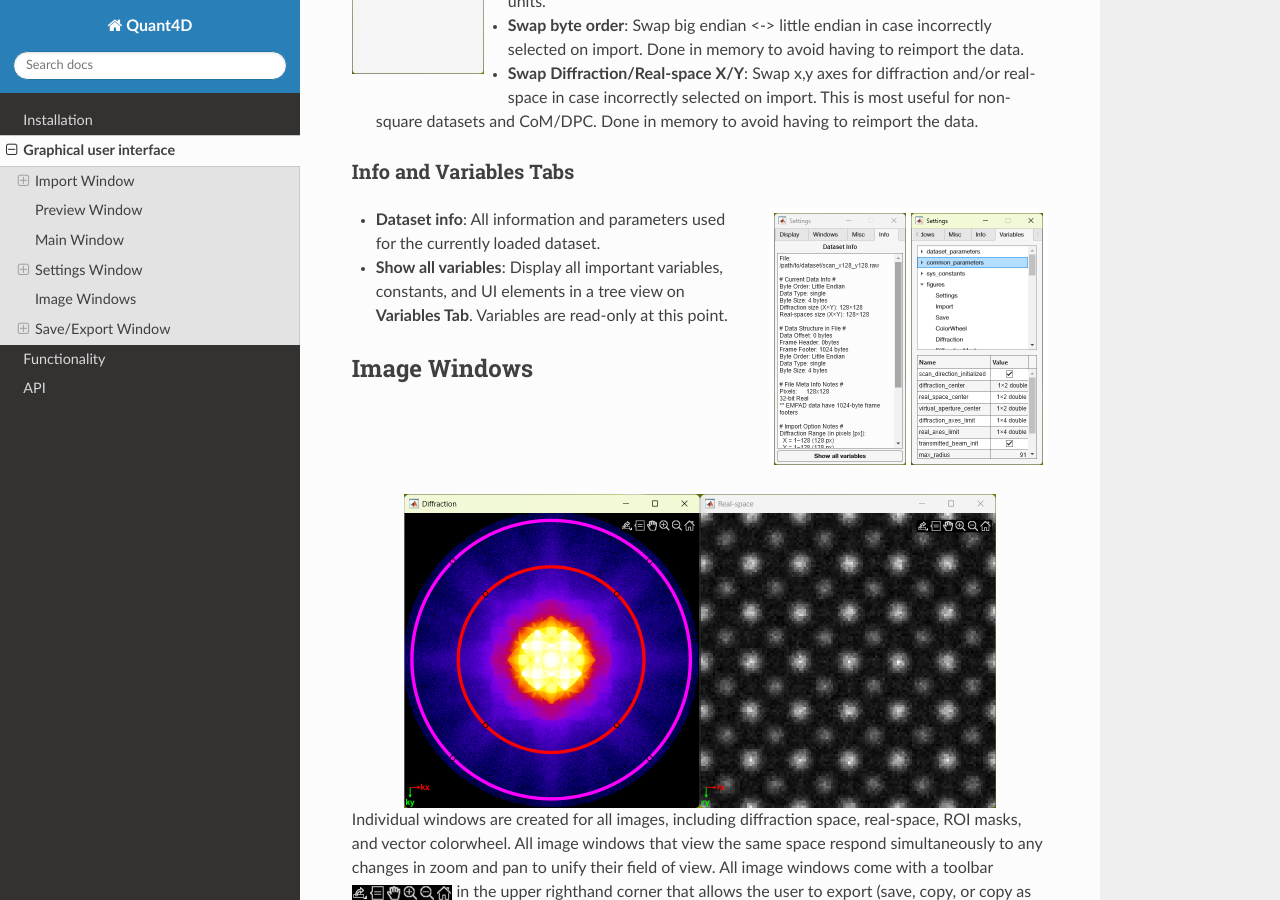
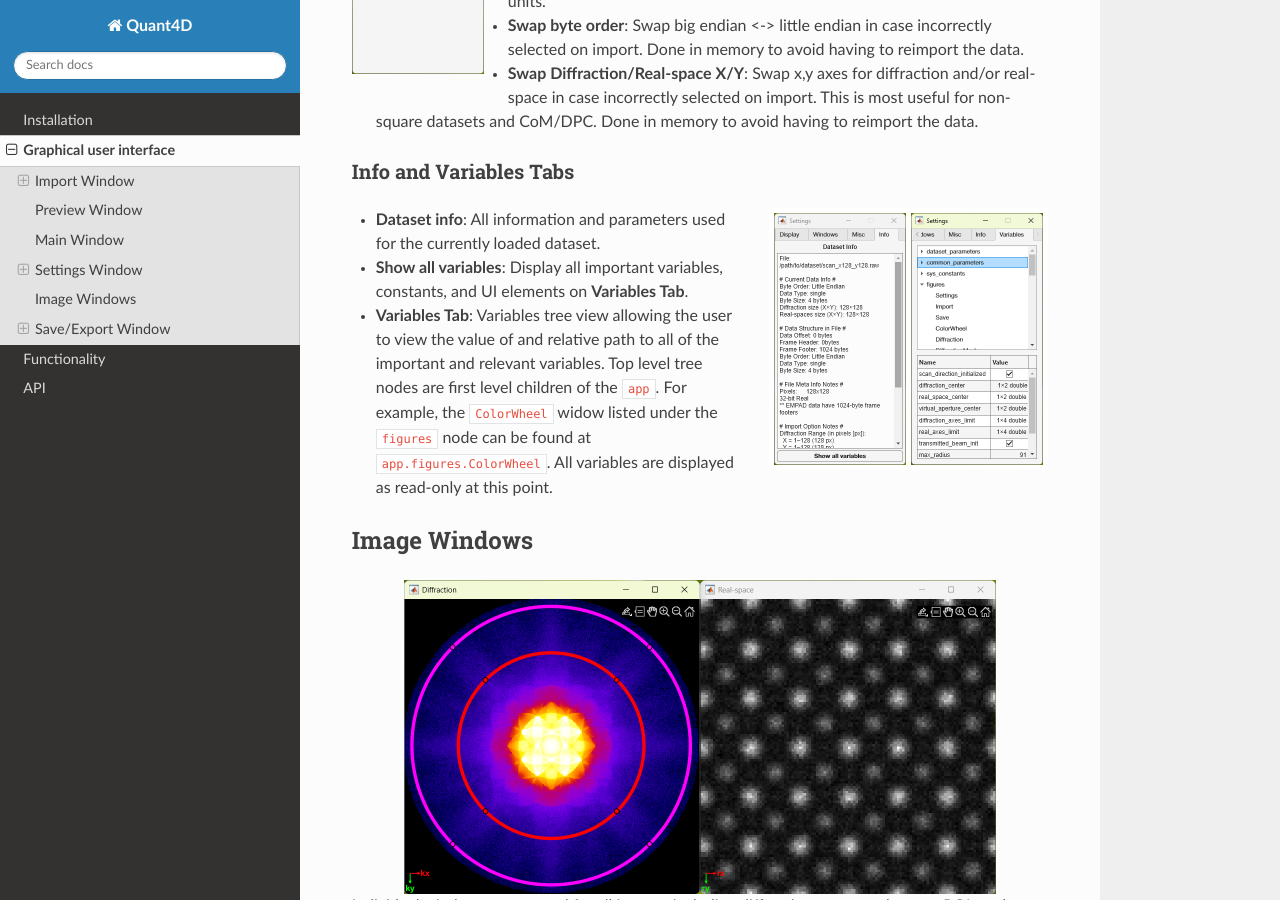
Before and after one commit to bryandesser/Quant4D, a Sphinx documentation site: the page built from docs/source/graphical_user_interface.rst, in a window 1280 px wide and 900 px high, scrolled down 3465 px. Built offline with Sphinx 7.4.7 and the Read the Docs theme 3.1.0, drawn with Linux system fonts in a browser that asks for light colours; formulas are drawn with MathJax 3; pages that are not in the unit, such as notebooks, are missing from menus.

Commit message:
modified:   docs/source/graphical_user_interface.rst

```diff
--- a/docs/source/graphical_user_interface.rst
+++ b/docs/source/graphical_user_interface.rst
@@ -170,7 +170,12 @@ Info and Variables Tabs
 * **Dataset info**: All information and parameters used for the currently loaded
   dataset.
 * **Show all variables**: Display all important variables, constants, and UI
-  elements in a tree view on **Variables Tab**. Variables are read-only at this
+  elements on **Variables Tab**.
+* **Variables Tab**: Variables tree view allowing the user to view the value of
+  and relative path to all of the important and relevant variables. Top level
+  tree nodes are first level children of the ``app``. For example, the
+  ``ColorWheel`` widow listed under the ``figures`` node can be found at
+  ``app.figures.ColorWheel``. All variables are displayed as read-only at this
   point.
 
 Image Windows
```
